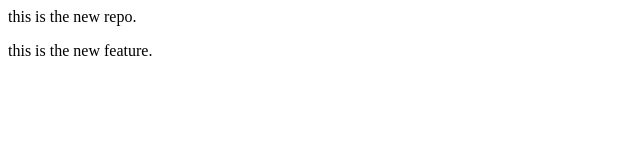
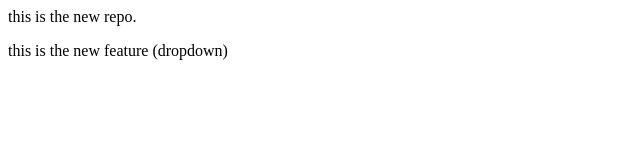
Before and after one commit to Ballararavind/localrepo, a plain HTML site: page index.html in a window 1280 px wide. Shown: the full height of the page, 0-640 px from the left. Drawn offline with Linux system fonts and the light colour scheme.

Commit message:
added dropdown

```diff
--- a/index.html
+++ b/index.html
@@ -1,2 +1,2 @@
 <p>this is the new repo.</p>
-<p>this is the new feature.</p>
+<p>this is the new feature (dropdown)</p>
```
